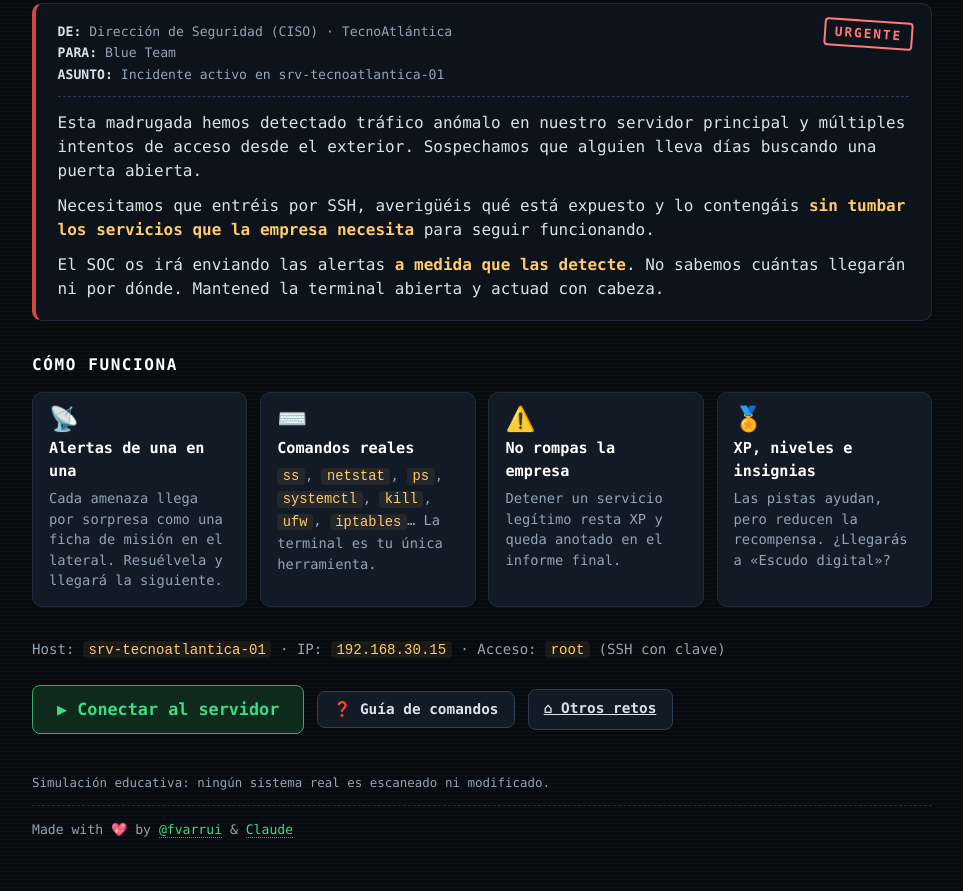
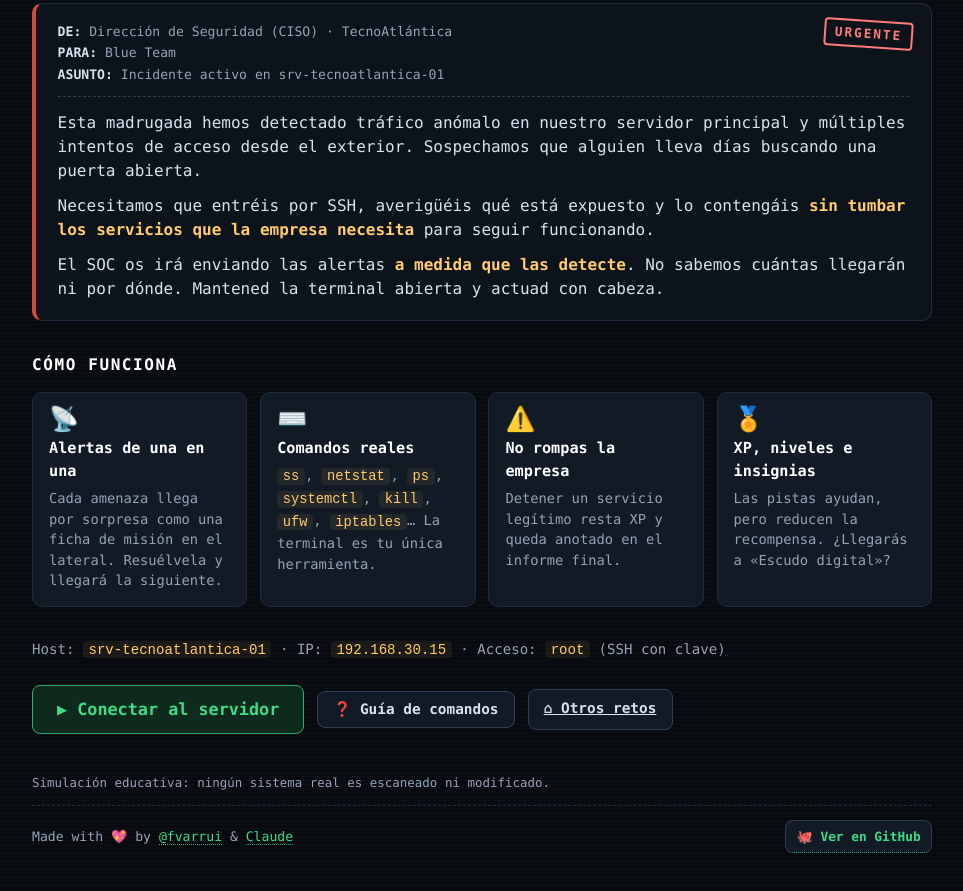
Before and after one commit to fvarrui/gamificando, a plain HTML site: page blindaje-de-la-red/index.html in a window 1280 px wide. Shown: the part 265-1156 px from the top of the page, without its empty margins (158-1121 px from the left). Drawn offline with Linux system fonts and the light colour scheme.

Commit message:
Portada: enlaces a las guías renderizadas y botón al repositorio
- Los botones «Guía docente» apuntan al README renderizado en GitHub: en Pages
  los .md se sirven como texto plano por el .nojekyll.
- La línea de créditos pasa a ser una fila con el botón «Ver en GitHub» a la
  derecha, en las tres páginas (portada y los dos retos).

Co-Authored-By: Claude Opus 5 (1M context) <noreply@anthropic.com>

```diff
--- a/blindaje-de-la-red/index.html
+++ b/blindaje-de-la-red/index.html
@@ -81,11 +81,14 @@
     </div>
 
     <p class="fineprint">Simulación educativa: ningún sistema real es escaneado ni modificado.</p>
-    <p class="credits">
-      Made with <span role="img" aria-label="amor">💖</span> by
-      <a href="https://github.com/fvarrui" target="_blank" rel="noopener noreferrer">@fvarrui</a> &amp;
-      <a href="https://claude.ai" target="_blank" rel="noopener noreferrer">Claude</a>
-    </p>
+    <div class="credits">
+      <p>
+        Made with <span role="img" aria-label="amor">💖</span> by
+        <a href="https://github.com/fvarrui" target="_blank" rel="noopener noreferrer">@fvarrui</a> &amp;
+        <a href="https://claude.ai" target="_blank" rel="noopener noreferrer">Claude</a>
+      </p>
+      <a class="btn btn-sm" href="https://github.com/fvarrui/gamificando" target="_blank" rel="noopener noreferrer">🐙 Ver en GitHub</a>
+    </div>
   </div>
 </main>
 
--- a/shared/css/screens.css
+++ b/shared/css/screens.css
@@ -126,7 +126,13 @@
   border-top: 1px dashed var(--border);
   color: var(--text-dim);
   font-size: 0.82rem;
+  display: flex;
+  flex-wrap: wrap;
+  align-items: center;
+  justify-content: space-between;
+  gap: 0.75rem;
 }
+.credits p { margin: 0; }
 .credits a {
   color: var(--green);
   text-decoration: none;
```
Also changed, not shown: index.html (+12 -7 lines), versionando-con-git/index.html (+8 -5 lines).
